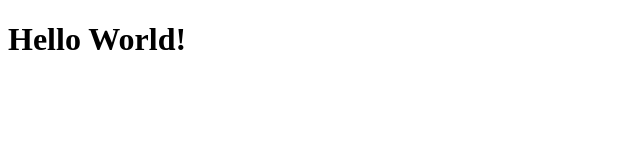
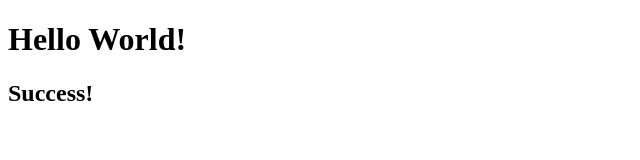
Before and after one commit to NewTechMike/example-repository, a plain HTML site: page index.html in a window 1280 px wide. Shown: the whole page, without its empty margins (0-640 px from the left). Drawn offline with Linux system fonts and the light colour scheme.

Commit message:
another one

```diff
--- a/index.html
+++ b/index.html
@@ -5,5 +5,6 @@
     </head>
     <body>
         <h1>Hello World!</h1>
+        <h2>Success!</h2>
     </body>
 </html>
```
